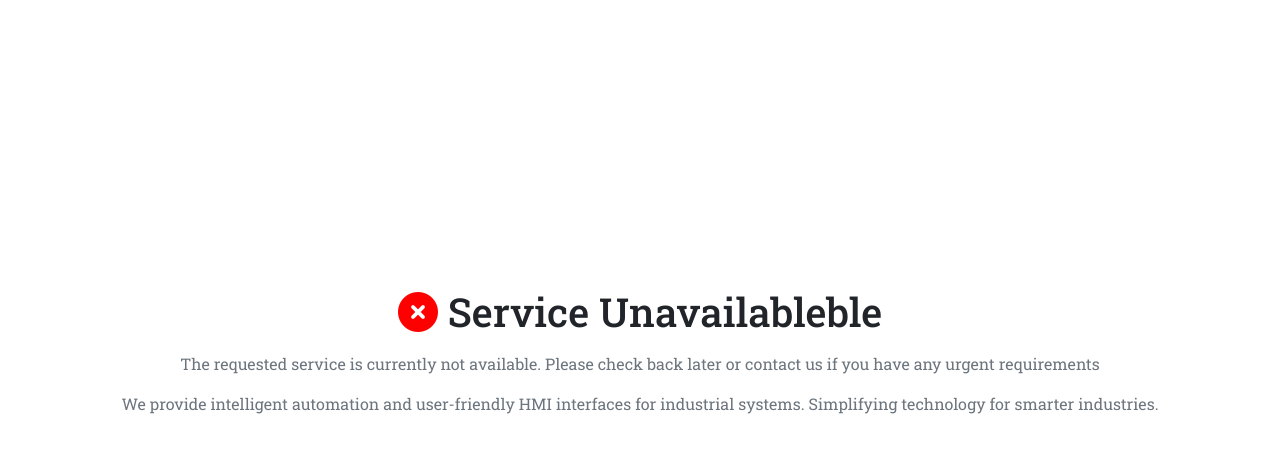
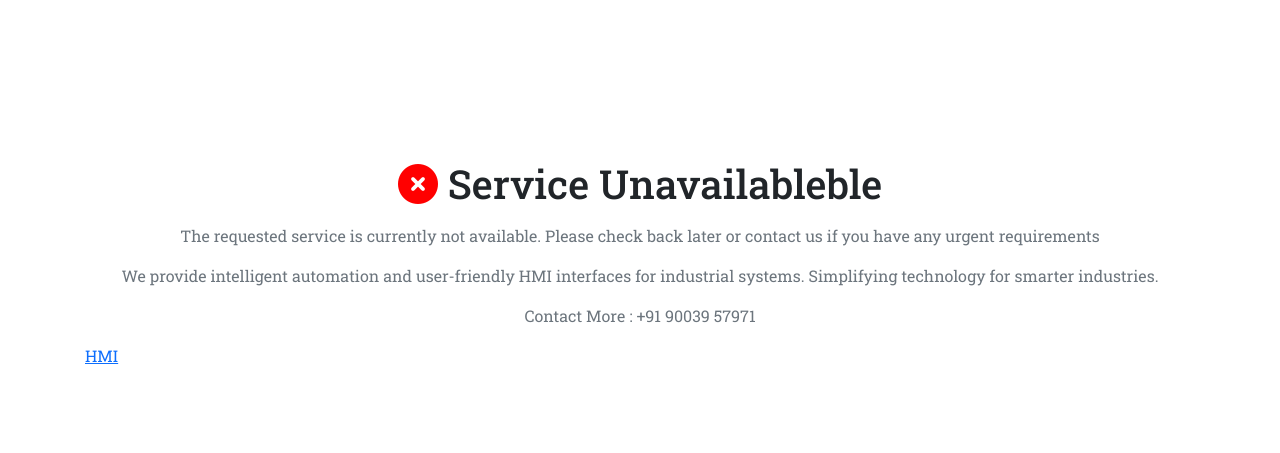
Before and after one commit to sriram-65/siddha, a Flask app: page / in a window 1280 px wide. Shown: the top 453 px of the page. Run offline with Flask 3, Linux system fonts and the light colour scheme.

Commit message:
Update index.html

```diff
--- a/templates/index.html
+++ b/templates/index.html
@@ -17,12 +17,14 @@
 <body >
 
 
-   <div class="container" style="margin-top:18em;">
+   <div class="container" style="margin-top:10em;">
 
     <h1 class="text-center" style="font-size:40px; "> <i class="fa-solid fa-circle-xmark text-center" style="color:red;"></i> Service Unavailableble </h1>
-        <p class="text-muted text-center mt-3 "> The requested service is currently not available. Please check back later or contact us if you have any urgent requirements </p>
+    <p class="text-muted text-center mt-3 "> The requested service is currently not available. Please check back later or contact us if you have any urgent requirements </p>
     <p class="text-muted text-center mt-3 "> We provide intelligent automation and user-friendly HMI interfaces for industrial systems.
     Simplifying technology for smarter industries. </p>
+       <p class="text-muted text-center mt-3">Contact More : +91 90039 57971</p>
+    <a href="https://hmi-proj.vercel.app">HMI</a>
   </div>
 
 <!--  <div class="loading">
```
